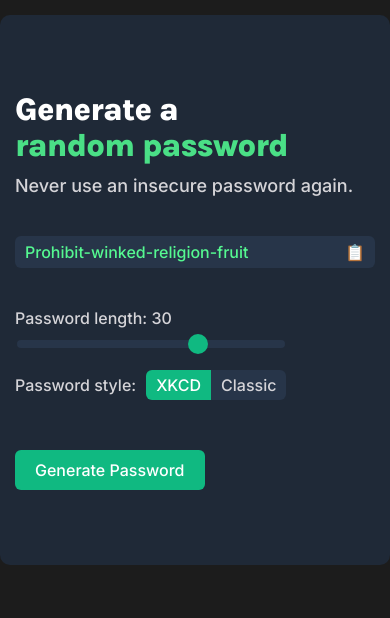
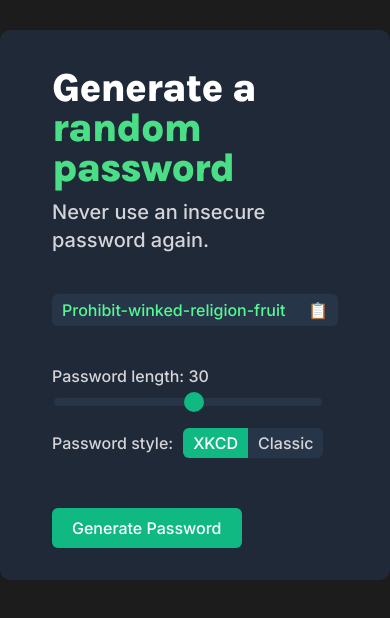
Before and after one commit to ilya-aby/scrimba-pw-generator, a plain HTML site: page index.html in a window 390 px wide. Drawn offline with Linux system fonts and the light colour scheme.

Commit message:
Slider change + CSS fix

```diff
--- a/index.html
+++ b/index.html
@@ -16,7 +16,7 @@
             </div>
             <div id="length-slider-container">
                 <label for="length-slider">Password length: <span id="length-value">30</span></label>
-                <input type="range" id="length-slider" min="8" max="40" value="30">
+                <input type="range" id="length-slider" min="8" max="50" value="30">
             </div>
             <div id="style-toggle-container">
                 <span>Password style:</span>
--- a/style.css
+++ b/style.css
@@ -198,20 +198,3 @@ body {
 #password.password-highlight-animation {
     animation: highlight 0.3s ease-in-out;
 }
-
-@media (max-width: 480px) {
-    #container {
-        margin: 15px auto; /* Further reduce margin on very small screens */
-        padding: 20px 15px; /* Further reduce padding on very small screens */
-    }
-
-    #headline {
-        font-size: 32px; /* Reduce font size for smaller screens */
-        line-height: 36px;
-    }
-
-    #subhead {
-        font-size: 18px; /* Reduce font size for smaller screens */
-        line-height: 24px;
-    }
-}
```
